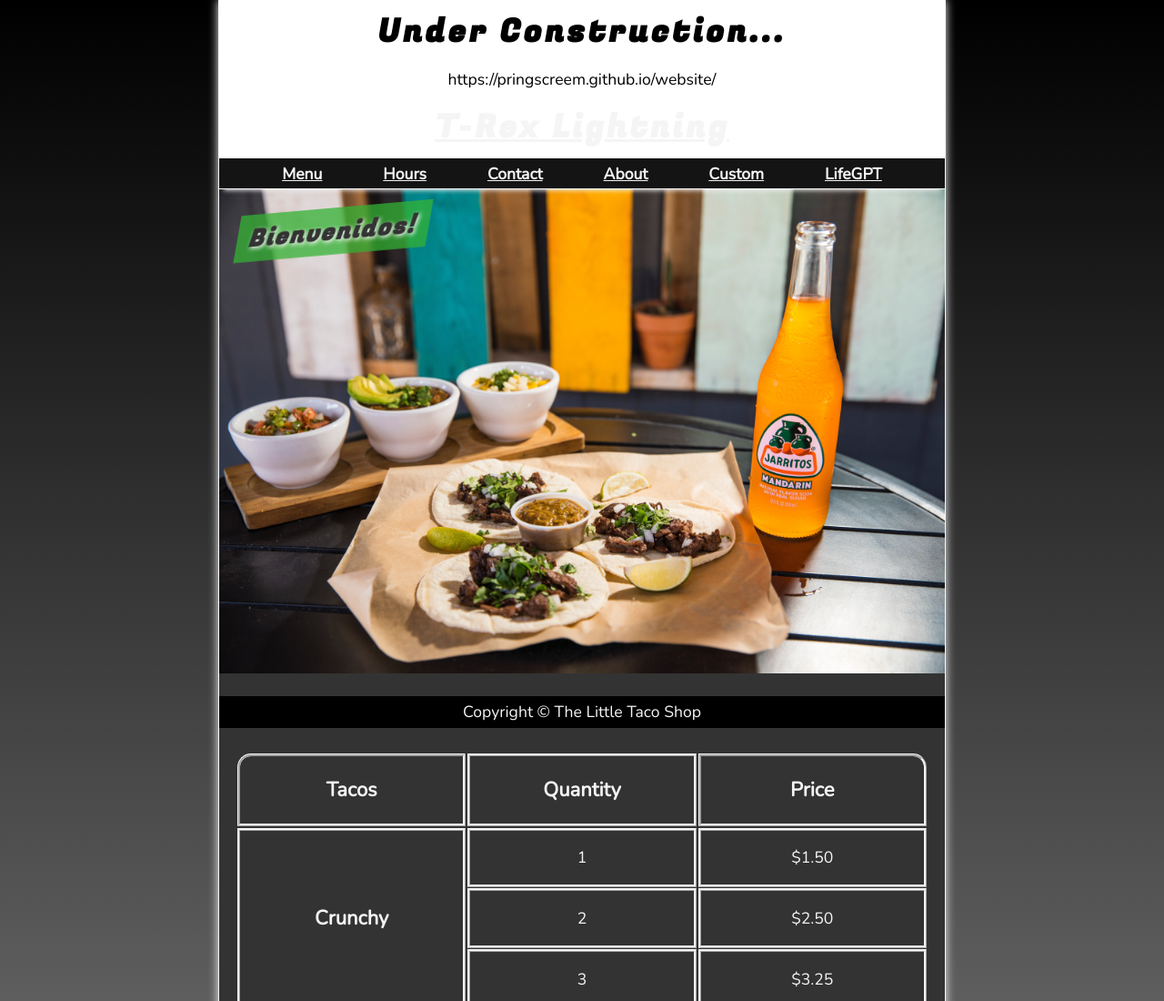
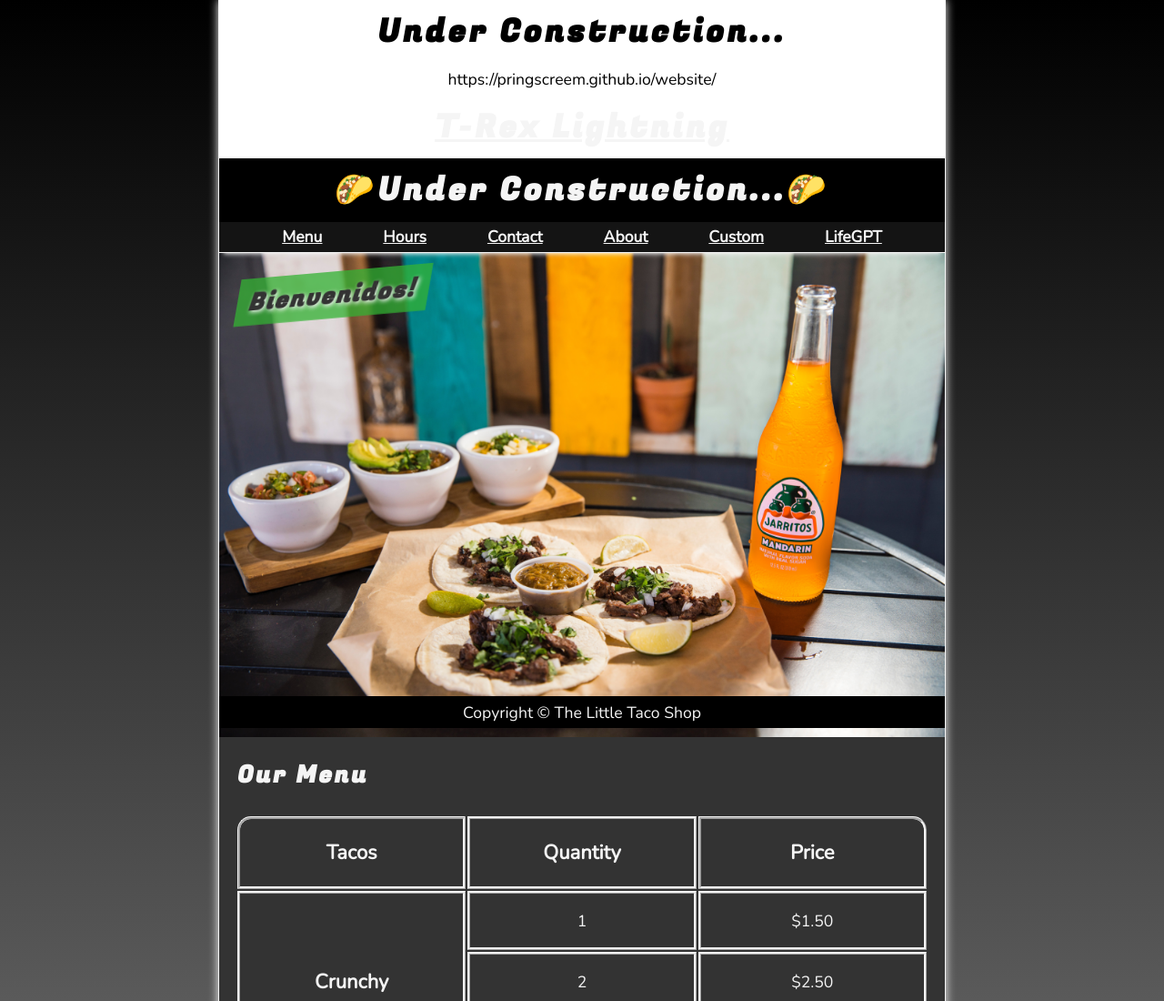
Before and after one commit to pringscreem/website, a plain HTML site: page index.html in a window 1280 px wide. Shown: the top 1100 px of the page at 91% size. Drawn offline with nearby package versions, Linux system fonts and the light colour scheme.

Commit message:
Re-inserted h1 and changed to "Under Construction..."

```diff
--- a/index.html
+++ b/index.html
@@ -24,6 +24,7 @@
           >T-Rex Lightning</a
         >
       </h1>
+      <h1 class="header__h1">Under Construction...</h1>
       <nav class="header__nav">
         <ul class="header__ul">
           <li>
```
Also changed, not shown: LifeGPT4.html (+1 -0 lines), about.html (+1 -0 lines), contact.html (+1 -0 lines), custom.html (+1 -0 lines), hours.html (+1 -0 lines).
